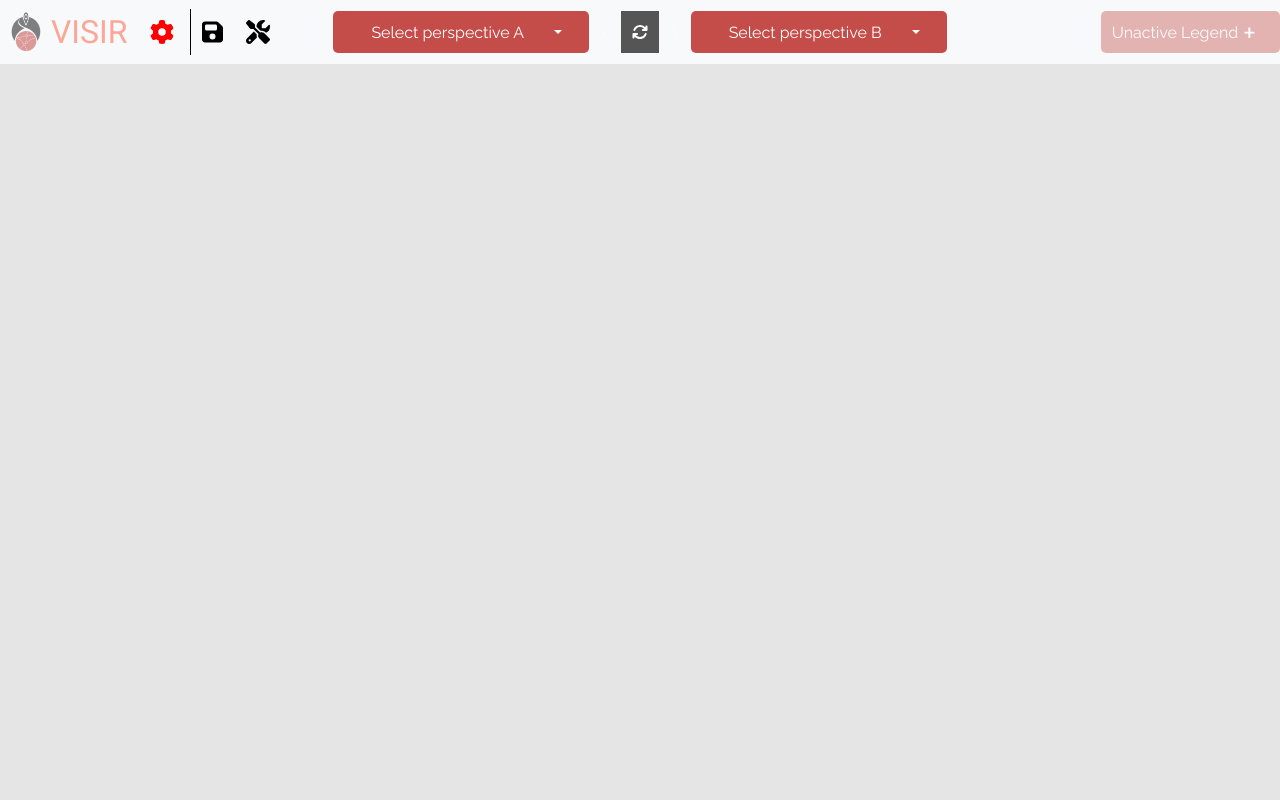
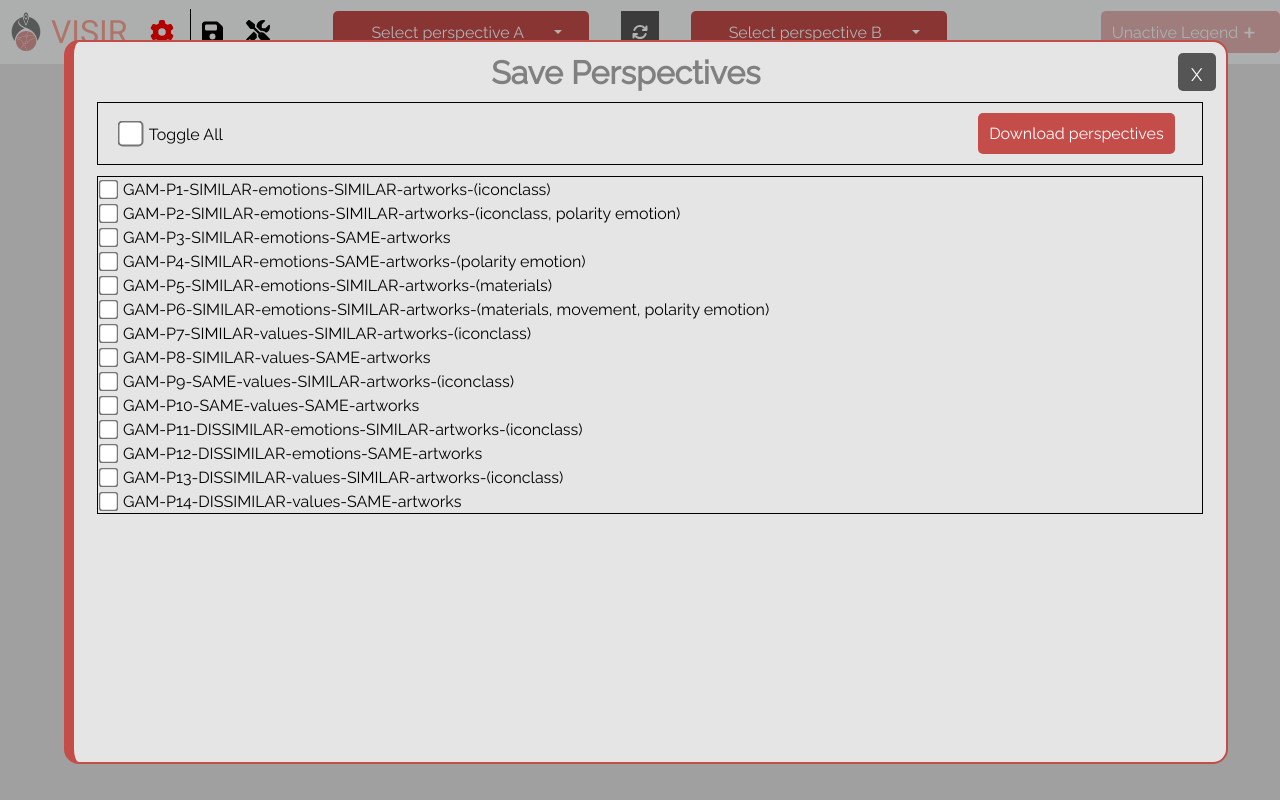
Before and after one commit to spice-h2020/VISIR, a React (Create React App) app: page / in a window 1280 px wide. Both pictures are taken after a click on the button 212 px from the left and 32 px from the top of the page. Built offline with nearby package versions, Linux system fonts and the light colour scheme.

Commit message:
first save files iteration

```diff
--- a/src/App.tsx
+++ b/src/App.tsx
@@ -34,6 +34,7 @@ import { ConfigurationTool } from './components/ConfigurationTool';
 
 import { FontAwesomeIcon } from '@fortawesome/react-fontawesome';
 import { AllVisirOptions } from './components/AllVisirOptions';
+import { SavePerspective } from './components/savePerspectives';
 
 
 
@@ -78,6 +79,7 @@ export const App = ({
   const [collapseState, setCollapseState] = useReducer(collapseReducer, EAppCollapsedState.unCollapsed);
 
   const [isConfigToolActive, setIsConfigToolActive] = useState<boolean>(false);
+  const [isSavePerspectiveActive, setIsSavePerspectiveActive] = useState<boolean>(false);
 
   const [windowWidth, setWindowWidth] = useState<number>(Math.max(document.documentElement.clientWidth || 0, window.innerWidth || 0));
   //Re-render the component when the windows is resized
@@ -135,6 +137,12 @@ export const App = ({
       content={<FontAwesomeIcon color='black' size='xl' icon={["fas", "floppy-disk"]} />}
       extraClassName={"transparent"}
       hoverText="Save perspectives"
+      onClick={(state: EButtonState) => {
+        if (state !== EButtonState.disabled) {
+          setIsSavePerspectiveActive(!isSavePerspectiveActive);
+        }
+      }}
+      state={isSavePerspectiveActive ? EButtonState.active : EButtonState.unactive}
     />
 
   const configToolBtn =
@@ -403,8 +411,15 @@ export const App = ({
         updateFileSource={updateFileSource}
       />
 
+      <SavePerspective
+        key={3}
+        isActive={isSavePerspectiveActive}
+        setIsActive={setIsSavePerspectiveActive}
+        allPerspectivesIds={allPerspectivesIds}
+      />
+
       <LoadingFrontPanel
-        key={3}
+        key={4}
         state={loadingState}
       />
     </div>);
--- a/src/components/ConfigurationTool.tsx
+++ b/src/components/ConfigurationTool.tsx
@@ -14,7 +14,7 @@ import React, { useEffect, useRef, useState } from "react";
 import { Button } from "../basicComponents/Button";
 import { DropMenu, EDropMenuDirection } from "../basicComponents/DropMenu";
 import RequestManager from "../managers/requestManager";
-import { ESimilarity, IConfigurationSeed, similarity1Map, similarity2Map } from "../constants/ConfigToolUtils";
+import { ESimilarity, IConfigurationSeed } from "../constants/ConfigToolUtils";
 import { ILoadingState } from "../basicComponents/LoadingFrontPanel";
 
 import * as config from "../constants/ConfigToolUtils";
--- /dev/null
+++ b/src/components/savePerspectives.tsx
@@ -0,0 +1,143 @@
+/**
+ * @fileoverview This file creates a button that can be clicked and will execute the onClick function prop.
+ * The button can also be disabled to negate any interaction with it, or change its colors with the state : ButtonState
+ * property.
+ * If auto toggle parameter is true, the button will automaticaly change its state between active and
+ * unactive when clicked.
+ * @package Requires React package.
+ * @author Marco Expósito Pérez
+ */
+
+//Packages
+import React, { useEffect, useRef, useState } from "react";
+import { Button } from "../basicComponents/Button";
+import { PerspectiveId } from "../constants/perspectivesTypes";
+
+
+const darkBackgroundStyle: React.CSSProperties = {
+    background: "rgba(0, 0, 0, 0.3)",
+
+    position: "fixed",
+    top: "0",
+    right: "0",
+    bottom: "0",
+    left: "0",
+
+    zIndex: 100,
+}
+
+const innerPanelStyle: React.CSSProperties = {
+    width: "90vw",
+    height: "90vh",
+
+    //Center the panel in the view screen
+    position: "fixed",
+    top: "50%",
+    left: "50%",
+    marginTop: "-45vh",
+    marginLeft: "-45vw",
+
+    background: "var(--bodyBackground)",
+    borderRadius: "15px",
+
+    overflowY: "auto",
+    border: "2px solid var(--primaryButtonColor)",
+    borderLeft: "10px solid var(--primaryButtonColor)"
+};
+
+const topButtonsStyle: React.CSSProperties = {
+    marginTop: "10px",
+    height: "5vh",
+
+    display: "flex",
+    alignItems: "center",
+    justifyContent: "space-between",
+}
+
+const TittleStyle: React.CSSProperties = {
+    fontSize: "2rem",
+    fontWeight: "bolder",
+    color: "gray"
+}
+
+interface SavePerspectivesProps {
+    isActive: boolean,
+    setIsActive: Function,
+    allPerspectivesIds: PerspectiveId[]
+}
+/**
+ * UI component that executes a function when clicked.
+ */
+export const SavePerspective = ({
+    isActive,
+    setIsActive,
+    allPerspectivesIds,
+}: SavePerspectivesProps) => {
+
+
+    const perspectiveRows = getPerspectivesInARow(allPerspectivesIds);
+    return (
+        <div style={darkBackgroundStyle} className={isActive ? "toVisibleAnim" : "toHiddenAnim"}>
+            <div style={innerPanelStyle}>
+                {/*Row with the buttons to exit the application and the tittle of this application*/}
+                <div key={0} style={topButtonsStyle}>
+                    <span />
+                    <h3 key={1} style={TittleStyle}>
+                        Save Perspectives
+                    </h3>
+                    <span key={2} style={{ marginRight: "10px" }}>
+                        <Button
+                            key={1}
+                            content=""
+                            extraClassName="dark btn-close"
+                            onClick={() => { setIsActive(false); }}
+                            postIcon={<div className="icon-close"></div>}
+                        />
+                    </span>
+                </div>
+                <div style={{ margin: "10px 2% 0px 2%" }}>
+                    {/*Row with a checkbox to auto toggle all, and the button to download all selected perspectives*/}
+                    <div style={{
+                        border: "1px solid black",
+                        display: "flex",
+                        justifyContent: "space-between",
+                        alignItems: "center",
+                        padding: "0px 2%"
+                    }}>
+                        <div>
+                            <input type="checkbox" id="SelectAll-cb" style={{ scale: "2" }}></input>
+                            <label style={{ marginLeft: "5px" }} htmlFor="SelectAll-cb"> Toggle All</label>
+                        </div>
+                        <div style={{ margin: "10px 5px" }}>
+                            <Button
+                                content="Download perspectives"
+                                extraClassName="primary"
+                            />
+                        </div>
+                    </div>
+                    {/*Panel with all perspectives to pick from*/}
+                    <div style={{ border: "1px solid black", marginTop: "1%" }}>
+                        {perspectiveRows}
+                    </div>
+                </div>
+            </div>
+        </div >
+    );
+};
+
+
+function getPerspectivesInARow(allPerspectivesIds: PerspectiveId[]): React.ReactNode[] {
+    const rows: React.ReactNode[] = [];
+
+    for (let i = 0; i < allPerspectivesIds.length; i++) {
+        let newRow =
+            <div style={{ display: "flex", height: "1.5rem", alignItems: "center" }}>
+                <input type="checkbox" id={`${allPerspectivesIds[i].id}-cb`} style={{ scale: "1.5" }}></input>
+                <label style={{ marginLeft: "5px" }} htmlFor={`${allPerspectivesIds[i].id}-cb`}> {allPerspectivesIds[i].name}</label>
+            </div>;
+
+        rows.push(newRow);
+    }
+
+    return [rows];
+}
```
